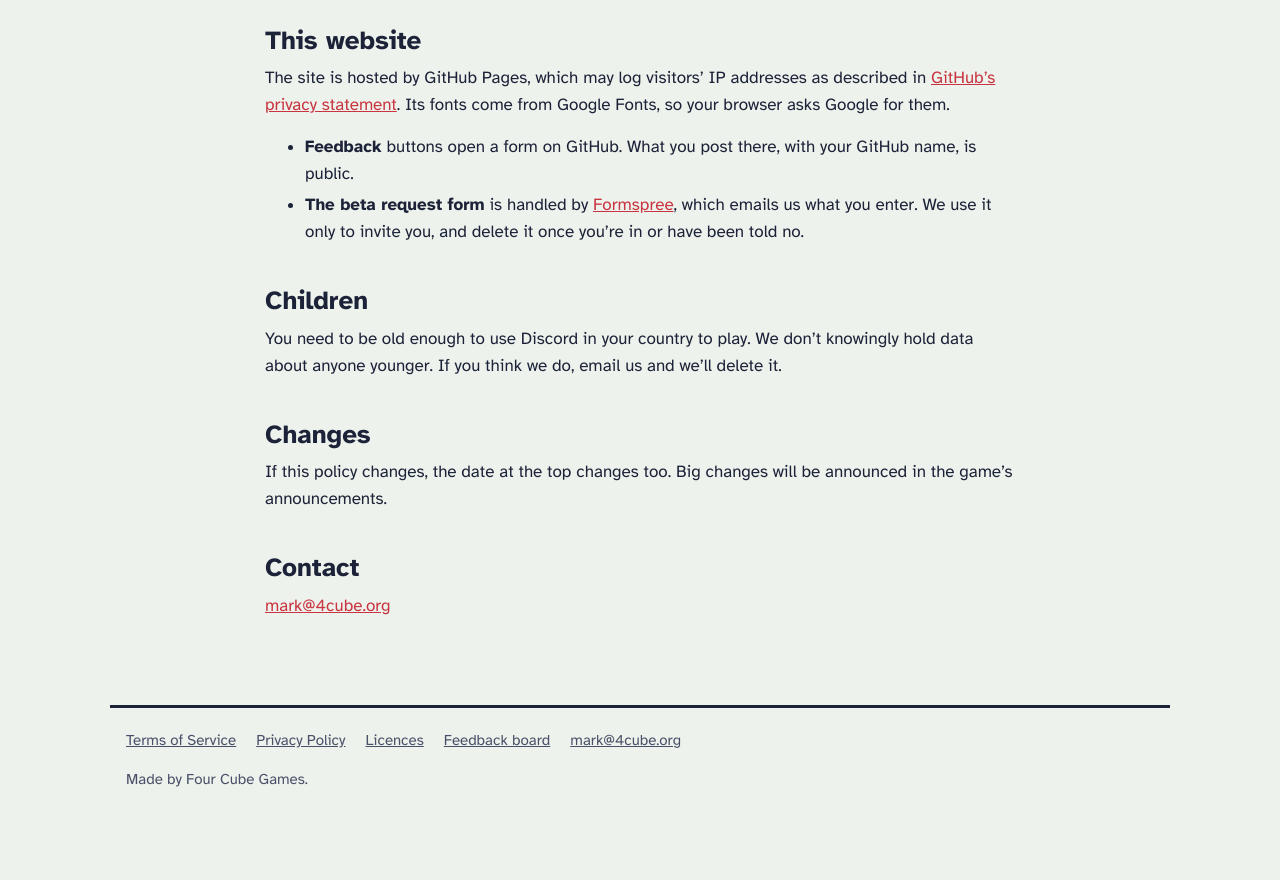
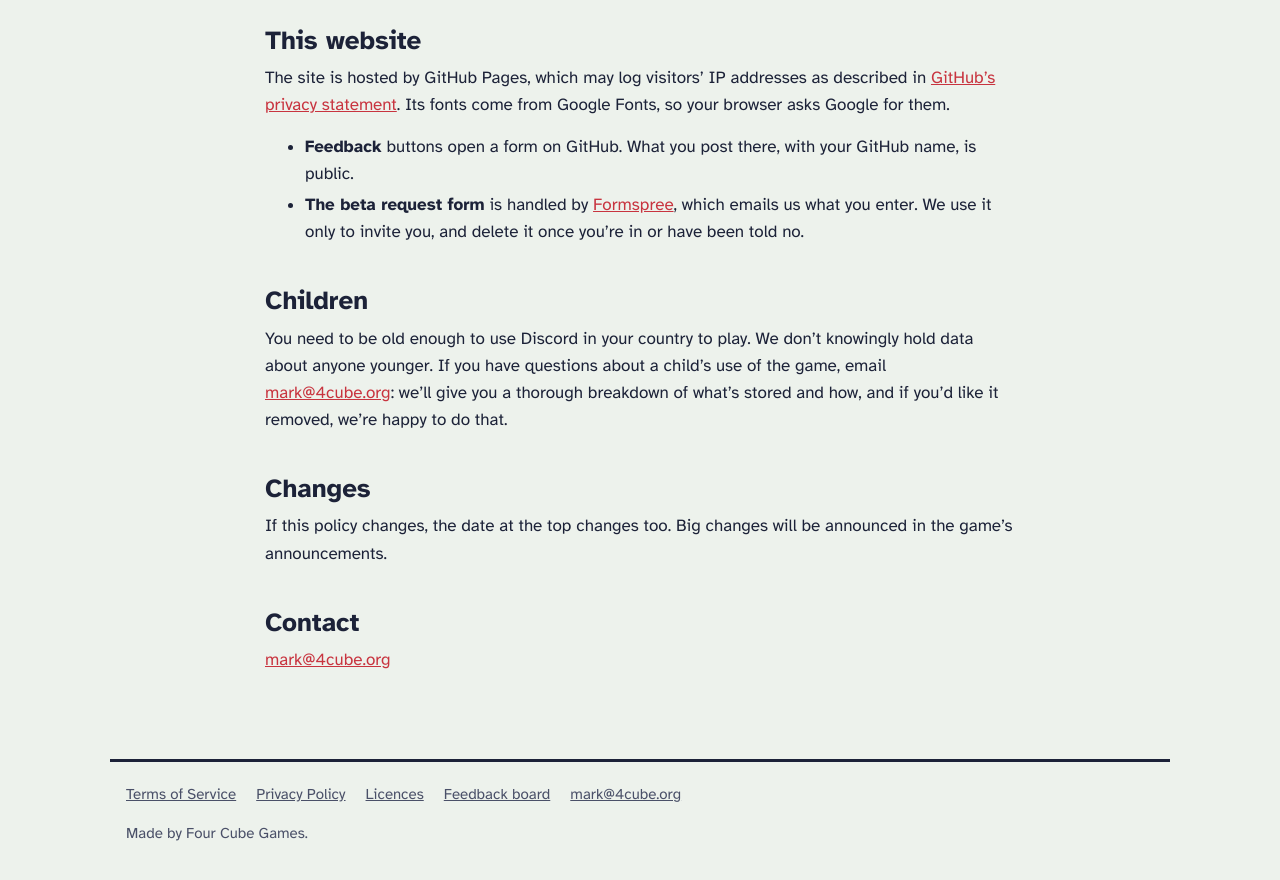
Before and after one commit to Four-Cube-Games/super-adventure, a Jekyll site: the page built from privacy.md, in a window 1280 px wide and 900 px high, scrolled down 2245 px. Shown: the top 880 px of the window. Built offline with Jekyll 4.4.1, drawn with Linux system fonts in a browser that asks for light colours; before the commit the page ends 3091 px from its top, so only the background shows below that.

Commit message:
Offer parents a breakdown of what's stored

```diff
--- a/privacy.md
+++ b/privacy.md
@@ -93,7 +93,9 @@ Its fonts come from Google Fonts, so your browser asks Google for them.
 ## Children
 
 You need to be old enough to use Discord in your country to play. We don't knowingly hold data
-about anyone younger. If you think we do, email us and we'll delete it.
+about anyone younger. If you have questions about a child's use of the game, email
+[{{ site.contact }}](mailto:{{ site.contact }}): we'll give you a thorough breakdown of what's
+stored and how, and if you'd like it removed, we're happy to do that.
 
 ## Changes
 
```
